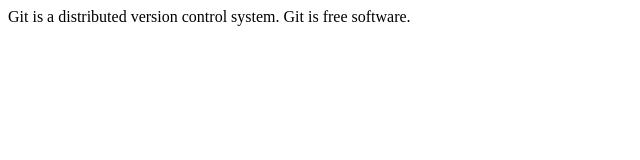
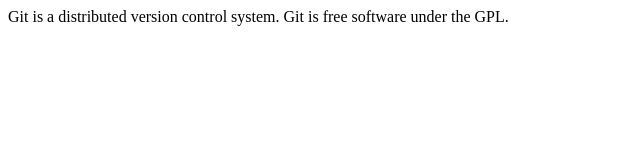
Before and after one commit to aLengLiu/learngit, a plain HTML site: page git/index.html in a window 1280 px wide. Shown: the whole page, without its empty margins (0-640 px from the left). Drawn offline with Linux system fonts and the light colour scheme.

Commit message:
append GPL

```diff
--- a/git/index.html
+++ b/git/index.html
@@ -8,6 +8,6 @@
 </head>
 <body>
   Git is a distributed version control system.
-  Git is free software.
+  Git is free software under the GPL.
 </body>
 </html>
```
